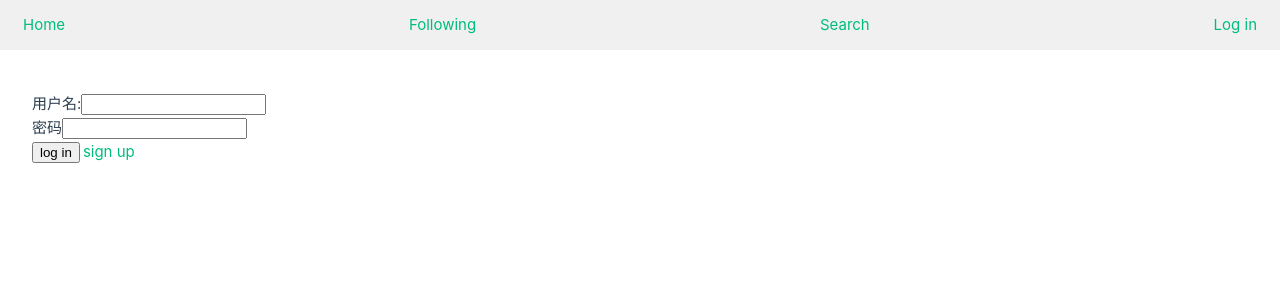
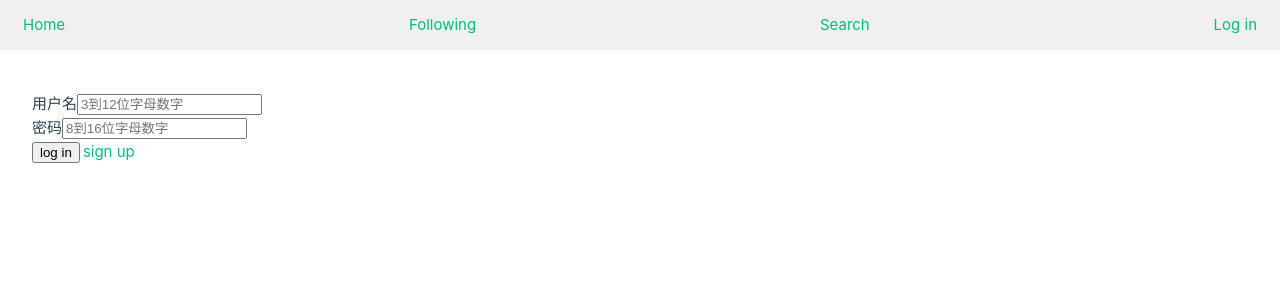
Before and after one commit to twinfox163/SE-project, a Vue app in the folder FrontEnd/: page /login in a window 1280 px wide. Shown: the top 300 px of the page. Built offline with nearby package versions, Linux system fonts and the light colour scheme.

Commit message:
tiny fix

```diff
--- a/FrontEnd/src/components/FileShow.vue
+++ b/FrontEnd/src/components/FileShow.vue
@@ -6,6 +6,7 @@
     const props = defineProps({
         config:Object
     })
+    const emits = defineEmits(['repo_change']);
     onMounted(()=>{
         load_file();
     })
@@ -47,7 +48,8 @@
                 const {status,data}=response;
                 console.log(response);
                 if(data==true){
-                    alert('提交成功')
+                    alert('提交成功');
+                    emits('repo_change');
                 }
                 else{
                     alert('提交失败')
--- a/FrontEnd/src/views/HomeView.vue
+++ b/FrontEnd/src/views/HomeView.vue
@@ -143,7 +143,7 @@
             </div>
         </div>
         <div class="right-panel">
-            <FileShow v-if="file_show_flag" :config="{write:true}"></FileShow>
+            <FileShow v-if="file_show_flag" :config="{write:true}" @repo_change="load_repo"></FileShow>
             <History v-if="history_show_flag" :history="target_history"/>
         </div>
     </div>
--- a/FrontEnd/src/views/LogInView.vue
+++ b/FrontEnd/src/views/LogInView.vue
@@ -1,7 +1,7 @@
 <template>
     <div>
-    用户名:<input type="text" v-model="username"><br>
-    密码<input type="text" v-model="password"><br>
+        用户名<input type="text" v-model="username" placeholder="3到12位字母数字"><br>
+        密码<input type="password" v-model="password" placeholder="8到16位字母数字"><br>
     <button @click="login()">log in</button>
     <router-link to="/signup">sign up</router-link>
     </div>
--- a/FrontEnd/src/views/SignUpView.vue
+++ b/FrontEnd/src/views/SignUpView.vue
@@ -1,7 +1,7 @@
 <template>
     <div>
-    用户名<input type="text" v-model="username"><br>
-    密码<input type="text" v-model="password"><br>
+    用户名<input type="text" v-model="username" placeholder="3到12位字母数字"><br>
+    密码<input type="password" v-model="password" placeholder="8到16位字母数字"><br>
     <button @click="signup()">sign up</button>
     <router-link to="/login">log in</router-link>
     </div>
```
